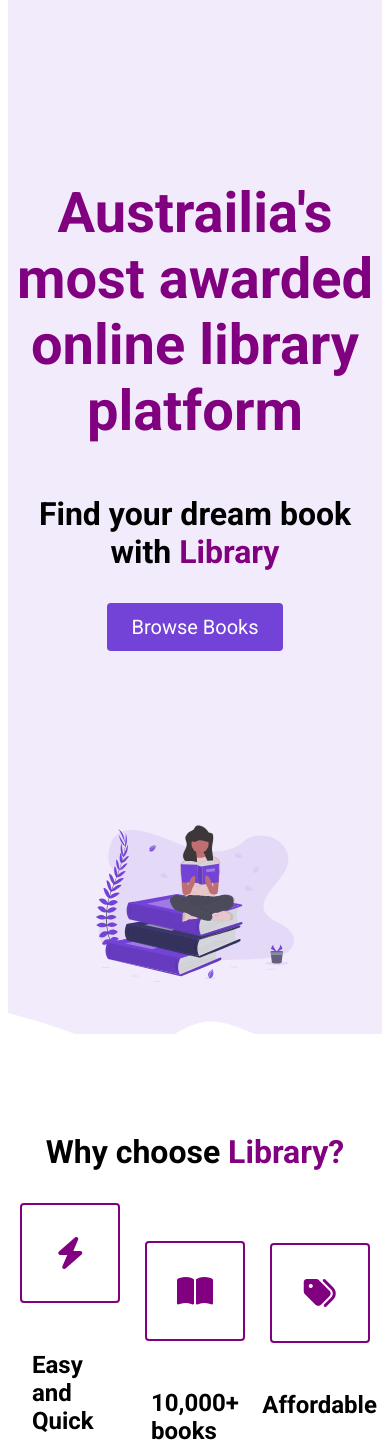
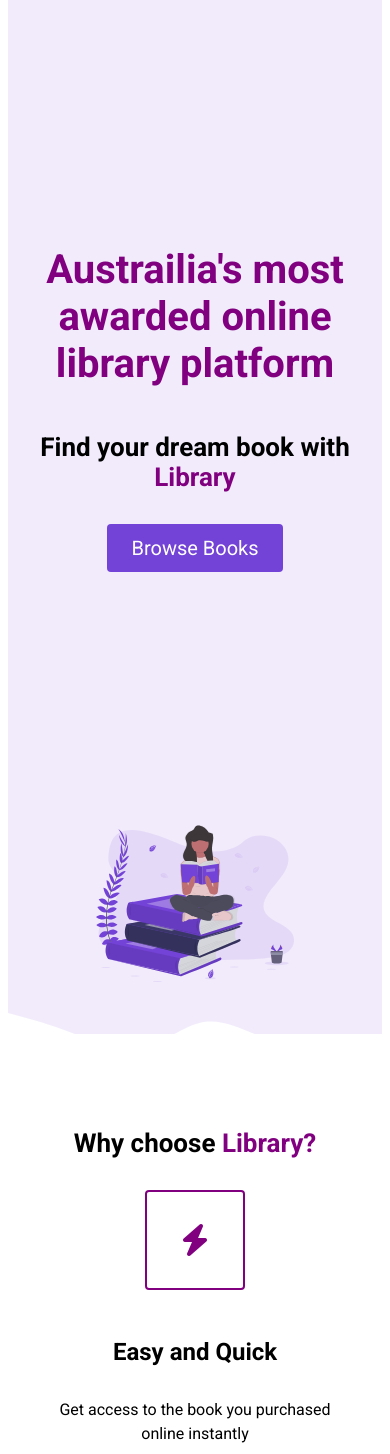
Before and after one commit to NMurphy85/E-commerce, a plain HTML site: page index.html in a window 390 px wide. Shown: the part 91-1545 px from the top of the page. Drawn offline with Linux system fonts and the light colour scheme.

Commit message:
added media queries

```diff
--- a/index.html
+++ b/index.html
@@ -34,7 +34,7 @@
                             <a href="#Features" class="menu__link" onclick="closeMenu()">Books</a>
                         </li>
                         <li class="menu__list">
-                            <a class="menu__link no-cursor">Contacts</a>
+                            <a class="menu__link no-cursor"onclick="closeMenu()">Contacts</a>
                         </li>
                     </ul>
                 </div>
@@ -45,8 +45,9 @@
         <div class="header__description">
             <h1>Austrailia's most awarded online library platform</h1>
             <h2>Find your dream book with <span class="purple">Library</span></h2>
+            <a href="#Features">
             <button class="btn">Browse Books</button>
-
+            </a>
         </div>
     </header>
 
--- a/style.css
+++ b/style.css
@@ -164,6 +164,11 @@ button:active {
  visibility: visible;
  opacity: 1;
 }
+
+.menu--open{
+  max-height: 100vh;
+  overflow-y: hidden;
+}
 .menu__links {
    display: flex;
    flex-direction: column;
@@ -265,6 +270,7 @@ Landing
 .highlight__wrapper {
   display: flex;
   margin: 0 auto;
+  flex-wrap: wrap;
 }
 
 .highlight {
@@ -272,7 +278,6 @@ Landing
   width: calc(100% / 3);
   display: flex;
   flex-direction: column;
-  justify-content: center;
   align-items: center;
 }
 
@@ -400,6 +405,27 @@ footer{
     padding: 0 8px;
 }
 
+ /* SMALL PHONES, TABLETS, AND LARGE SMARTPHONES  */
+
+ @media (max-width:768px) {
+  .header__description{
+    padding: 0 24px;
+  }
+
+  h1{
+    font-size: 40px;
+  }
+
+  h2{
+    font-size: 26px;
+  }
+  button{
+    font-size: 16px;
+  }
+.book{
+  width:50%;
+}
+ }
 @media (max-width: 550px) {
   .nav__links{
     display: none;
@@ -407,4 +433,11 @@ footer{
 .btn__menu{
   display: block;
 }
+.highlight{
+width: 100%;
 }
+ .highlight:not(:last-child){
+   margin-bottom: 24px;
+  }
+
+}
```
